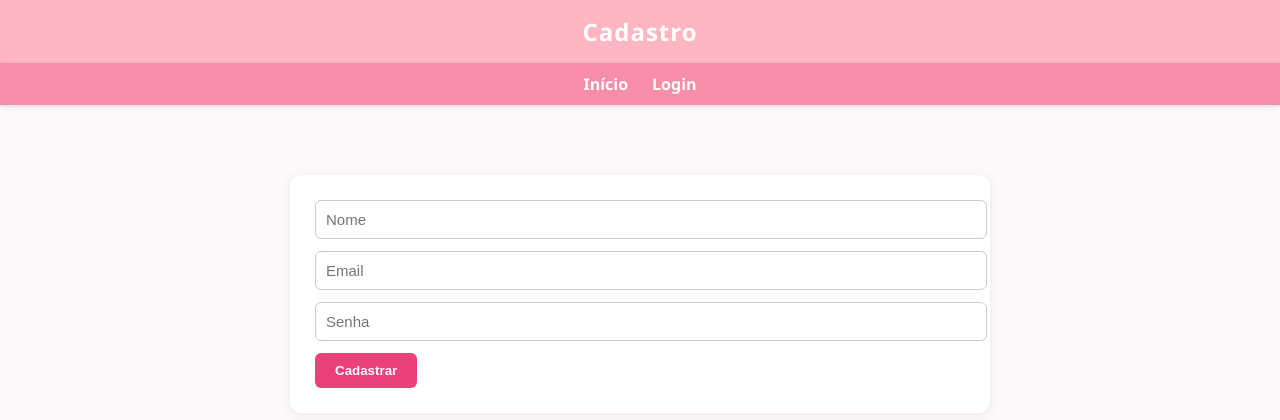
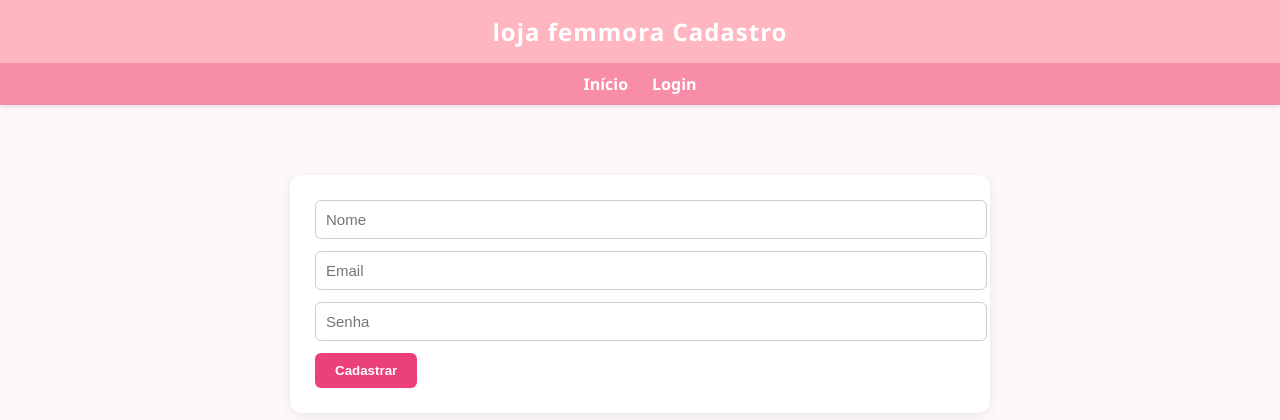
Before and after one commit to gordaohackker/loja-pro-de-roupas, a Flask app: page /cadastro in a window 1280 px wide. Shown: the top 420 px of the page. Run offline with Flask 3, Linux system fonts and the light colour scheme.

Commit message:
Update cadastro.html

```diff
--- a/templates/cadastro.html
+++ b/templates/cadastro.html
@@ -1 +1 @@
-<!DOCTYPE html><html><head><title>Cadastro</title><link rel="stylesheet" href="/static/css/style.css"></head><body><header>Cadastro</header><nav><a href="/">Início</a><a href="/login">Login</a></nav><main><form method="POST">{% if erro %}<p style="color:red">{{ erro }}</p>{% endif %}<input type="text" name="nome" placeholder="Nome" required><input type="email" name="email" placeholder="Email" required><input type="password" name="senha" placeholder="Senha" required><button type="submit">Cadastrar</button></form></main><footer>&copy; 2025 Loja Femmora</footer></body></html>
+<!DOCTYPE html><html><head><title>Cadastro</title><link rel="stylesheet" href="/static/css/style.css"></head><body><header>loja femmora Cadastro</header><nav><a href="/">Início</a><a href="/login">Login</a></nav><main><form method="POST">{% if erro %}<p style="color:red">{{ erro }}</p>{% endif %}<input type="text" name="nome" placeholder="Nome" required><input type="email" name="email" placeholder="Email" required><input type="password" name="senha" placeholder="Senha" required><button type="submit">Cadastrar</button></form></main><footer>&copy; 2025 Loja Femmora</footer></body></html>
```
